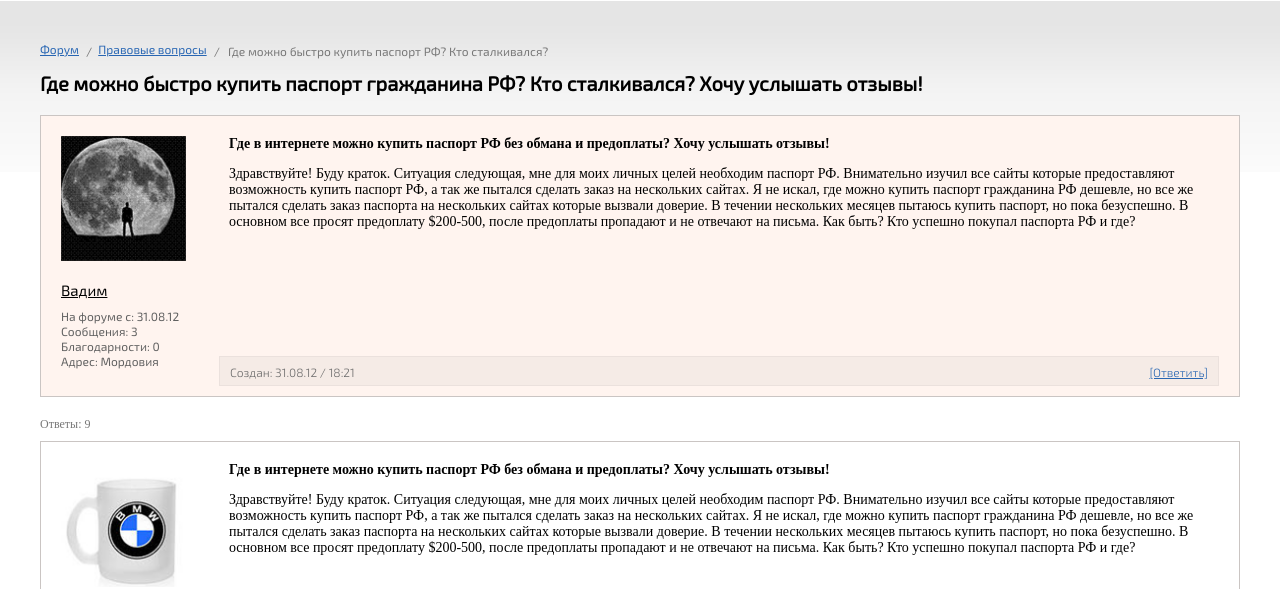
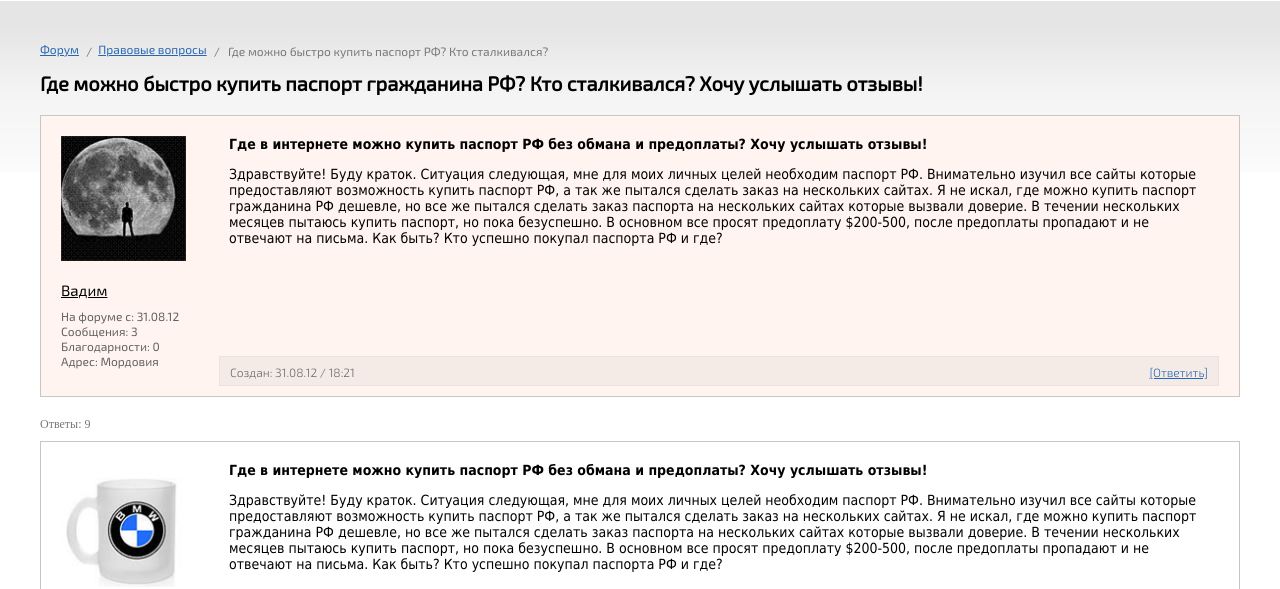
Before and after one commit to kirovas/ruukr, a plain HTML site: page index.html in a window 1280 px wide. Shown: the part 211-800 px from the top of the page. Drawn offline with nearby package versions, Linux system fonts and the light colour scheme.

Commit message:
font-family:'Tahoma';

```diff
--- a/css/style.css
+++ b/css/style.css
@@ -278,6 +278,7 @@ box-sizing:border-box;
 	box-sizing:border-box;
 	width:1000px;
 	min-height:200px;
+	font-family:'Tahoma';
 }
 .post-right h3{
 	margin-top:0px;
```
